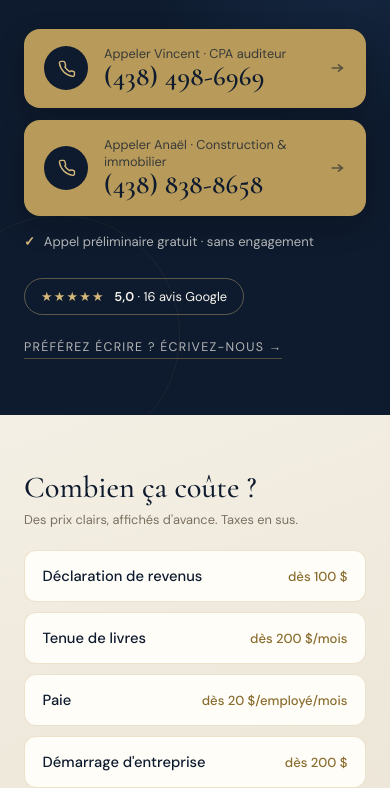
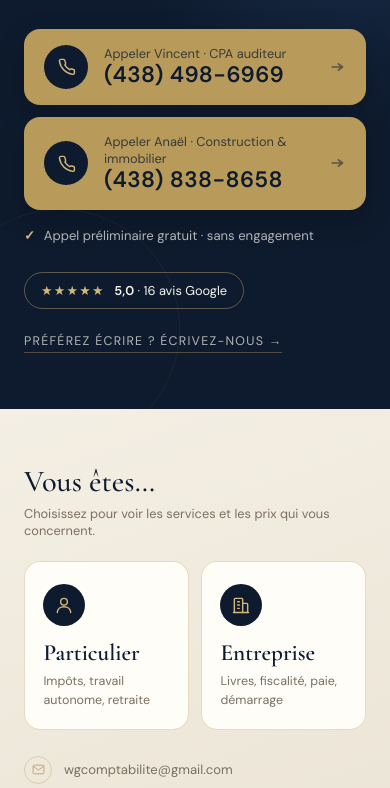
Before and after one commit to wgcomptabilite-netizen/WGCOMPTABILITE, a plain HTML site: page index.html in a window 390 px wide. Shown: the part 336-1124 px from the top of the page. Drawn offline with nearby package versions, Linux system fonts and the light colour scheme.

Commit message:
Beta: particulier/entreprise funnel in hero, new phone font, stacked section separation
Co-Authored-By: Claude Sonnet 5.5 <noreply@anthropic.com>
Claude-Session: https://claude.ai/code/session_0171YN8eD2x3MUCkfdaNJvwo

```diff
--- a/index.html
+++ b/index.html
@@ -1256,7 +1256,7 @@
   .call-ico svg { width: 19px; height: 19px; }
   .call-txt { display: flex; flex-direction: column; min-width: 0; flex: 1; }
   .call-who { font-size: .8rem; color: rgba(14,27,46,.75); }
-  .call-num { font-family: 'Cormorant Garamond', serif; font-size: 1.9rem; font-weight: 600; line-height: 1.1; letter-spacing: .01em; }
+  .call-num { font-family: 'DM Sans', sans-serif; font-size: 1.5rem; font-weight: 700; line-height: 1.2; letter-spacing: .02em; font-variant-numeric: tabular-nums; }
   .call-arrow { width: 18px; height: 18px; flex-shrink: 0; opacity: .55; transition: transform .25s var(--ease), opacity .25s; }
   .call-card:hover .call-arrow { transform: translateX(4px); opacity: 1; }
   .call-note { display: flex; align-items: center; gap: .55rem; font-size: .82rem; color: rgba(248,245,239,.7); margin-bottom: 1.75rem; }
@@ -1282,6 +1282,24 @@
   .quick-name { font-size: .92rem; font-weight: 500; }
   .quick-price { font-size: .82rem; color: var(--gold-deep); font-weight: 500; white-space: nowrap; }
   .quick .contact-pills { margin-top: 1.6rem; max-width: none; }
+
+  /* Funnel: particulier / entreprise */
+  .fn-pick { display: grid; grid-template-columns: 1fr 1fr; gap: .75rem; }
+  .fn-card {
+    text-align: left; font-family: 'DM Sans', sans-serif; cursor: pointer;
+    background: #fffdf8; border: 1px solid rgba(184,154,90,.35); border-radius: var(--r);
+    padding: 1.35rem 1.15rem 1.25rem; color: var(--navy);
+    display: flex; flex-direction: column; gap: .35rem;
+    transition: transform .25s var(--ease), box-shadow .25s var(--ease), border-color .2s;
+  }
+  .fn-card:hover { transform: translateY(-3px); box-shadow: 0 14px 30px rgba(14,27,46,.12); border-color: var(--gold); }
+  .fn-ico { width: 42px; height: 42px; border-radius: 50%; background: var(--navy); color: var(--gold-light); display: grid; place-items: center; margin-bottom: .6rem; }
+  .fn-ico svg { width: 20px; height: 20px; }
+  .fn-name { font-family: 'Cormorant Garamond', serif; font-size: 1.7rem; font-weight: 600; line-height: 1.1; }
+  .fn-desc { font-size: .78rem; line-height: 1.5; color: var(--text-muted); }
+  .fn-back { background: none; border: none; font-family: 'DM Sans', sans-serif; font-size: .78rem; color: var(--gold-deep); cursor: pointer; padding: 0; margin-bottom: .9rem; }
+  .fn-back:hover { text-decoration: underline; }
+  .fn-step { animation: rise .45s var(--ease) both; }
 
   @keyframes rise { from { opacity: 0; transform: translateY(16px); } to { opacity: 1; transform: none; } }
   .hero-left > *, .hero-right .quick { animation: rise .8s var(--ease) both; }
@@ -1320,8 +1338,19 @@
   .reveal.visible > :nth-child(4) { animation-delay: .18s; }
   .reveal.visible > :nth-child(n+5) { animation-delay: .24s; }
 
+  /* Stacked sheets: each section overlaps the previous one with a rounded edge + shadow */
+  .about, .services, .pricing, .contact {
+    position: relative; margin-top: -28px;
+    border-radius: 28px 28px 0 0;
+    box-shadow: 0 -14px 34px rgba(14,27,46,.16);
+    padding-top: calc(6rem + 28px); padding-bottom: 6rem;
+  }
+  .about { background: #0a1424; border-top: 1px solid rgba(184,154,90,.35); }
+  .services { background: #fffdf8; }
+  .pricing { background: var(--cream-dark); }
+  .contact { background: var(--cream); }
+  .hero { position: relative; z-index: 0; }
   /* Tighter rhythm = faster page */
-  .services, .pricing, .about, .contact { padding-top: 6rem; padding-bottom: 6rem; }
   .section-header { margin-bottom: 3rem; }
   .about-intro { margin-top: -1rem; margin-bottom: 3rem; }
 
@@ -1344,7 +1373,7 @@
     .hero-left { padding: 4.5rem 2.5rem; }
     .hero-right { padding: 4rem 2.5rem; }
 
-    .services, .pricing, .about, .contact { padding: 5rem 2.5rem; }
+    .services, .pricing, .about, .contact { padding: 5rem 2.5rem; padding-top: calc(5rem + 28px); }
     .price-grid { grid-template-columns: 1fr; }
     .tier-grid { grid-template-columns: repeat(2, 1fr); }
     .services-grid { grid-template-columns: repeat(2, 1fr); }
@@ -1404,12 +1433,14 @@
     .hero-right { padding: 3.5rem 1.5rem; }
     .hero-title { font-size: clamp(2.4rem, 9vw, 3.1rem); }
     .hero-subtitle { max-width: none; }
-    .call-num { font-size: 1.7rem; }
+    .call-num { font-size: 1.4rem; }
     .call-cards { max-width: none; }
     .quick-title { font-size: 1.9rem; }
+    .fn-name { font-size: 1.45rem; }
     .hero-left::before { width: 240px; height: 240px; top: -60px; right: -60px; }
 
-    .services, .pricing, .about, .contact { padding: 4rem 1.5rem; }
+    .services, .pricing, .about, .contact { padding: 4rem 1.5rem; padding-top: calc(4rem + 28px); }
+    .about, .services, .pricing, .contact { border-radius: 22px 22px 0 0; margin-top: -22px; }
     .price-card { padding: 2.25rem 1.5rem; }
     .tier-grid { grid-template-columns: 1fr; }
     .tier { padding: 2rem 1.5rem; }
@@ -1492,25 +1523,27 @@
 
   <div class="hero-right">
     <div class="quick">
-      <h2 class="quick-title" data-lang data-fr="Combien ça coûte ?" data-en="How much does it cost?"></h2>
-      <p class="quick-sub" data-lang data-fr="Des prix clairs, affichés d'avance. Taxes en sus." data-en="Clear prices, shown upfront. Taxes extra."></p>
-      <div class="quick-list">
-        <a class="quick-row" href="#tarifs" data-goto="particuliers:t1">
-          <span class="quick-name" data-lang data-fr="Déclaration de revenus" data-en="Tax return"></span>
-          <span class="quick-price" data-lang data-fr="dès 100 $" data-en="from $100"></span>
-        </a>
-        <a class="quick-row" href="#tarifs" data-goto="entreprises:livres">
-          <span class="quick-name" data-lang data-fr="Tenue de livres" data-en="Bookkeeping"></span>
-          <span class="quick-price" data-lang data-fr="dès 200 $/mois" data-en="from $200/mo"></span>
-        </a>
-        <a class="quick-row" href="#tarifs" data-goto="entreprises:livres">
-          <span class="quick-name" data-lang data-fr="Paie" data-en="Payroll"></span>
-          <span class="quick-price" data-lang data-fr="dès 20 $/employé/mois" data-en="from $20/employee/mo"></span>
-        </a>
-        <a class="quick-row" href="#tarifs" data-goto="entreprises:ponctuels">
-          <span class="quick-name" data-lang data-fr="Démarrage d'entreprise" data-en="Business start-up"></span>
-          <span class="quick-price" data-lang data-fr="dès 200 $" data-en="from $200"></span>
-        </a>
+      <div class="fn-step" id="fn-1">
+        <h2 class="quick-title" data-lang data-fr="Vous êtes…" data-en="You are…"></h2>
+        <p class="quick-sub" data-lang data-fr="Choisissez pour voir les services et les prix qui vous concernent." data-en="Choose to see the services and prices that fit you."></p>
+        <div class="fn-pick">
+          <button type="button" class="fn-card" data-seg="particuliers">
+            <span class="fn-ico"><svg viewBox="0 0 24 24" fill="none" stroke="currentColor" stroke-width="1.7" stroke-linecap="round" stroke-linejoin="round"><circle cx="12" cy="8" r="4"/><path d="M4 21c0-4.4 3.6-7 8-7s8 2.6 8 7"/></svg></span>
+            <span class="fn-name" data-lang data-fr="Particulier" data-en="Individual"></span>
+            <span class="fn-desc" data-lang data-fr="Impôts, travail autonome, retraite" data-en="Taxes, self-employed, retirement"></span>
+          </button>
+          <button type="button" class="fn-card" data-seg="entreprises">
+            <span class="fn-ico"><svg viewBox="0 0 24 24" fill="none" stroke="currentColor" stroke-width="1.7" stroke-linecap="round" stroke-linejoin="round"><path d="M4 21V5a1 1 0 0 1 1-1h8a1 1 0 0 1 1 1v16"/><path d="M14 10h5a1 1 0 0 1 1 1v10"/><path d="M8 8h2M8 12h2M8 16h2M3 21h18"/></svg></span>
+            <span class="fn-name" data-lang data-fr="Entreprise" data-en="Business"></span>
+            <span class="fn-desc" data-lang data-fr="Livres, fiscalité, paie, démarrage" data-en="Books, tax, payroll, start-up"></span>
+          </button>
+        </div>
+      </div>
+      <div class="fn-step" id="fn-2" hidden>
+        <button type="button" class="fn-back" id="fn-back"></button>
+        <h2 class="quick-title" data-lang data-fr="De quoi avez-vous besoin ?" data-en="What do you need?"></h2>
+        <p class="quick-sub" id="fn-sub"></p>
+        <div class="quick-list" id="fn-list"></div>
       </div>
       <div class="contact-pills">
         <div class="pill">
@@ -2077,6 +2110,7 @@ function setLang(lang) {
   if (msg) msg.placeholder = msg.getAttribute('data-' + lang + '-placeholder');
 
   if (typeof renderT1 === 'function') renderT1();
+  if (typeof renderFunnel === 'function') renderFunnel();
 }
 
 // T1 price estimator
@@ -2161,6 +2195,45 @@ document.querySelectorAll('[data-goto]').forEach(card => card.addEventListener('
   document.querySelector(`.price-panel[data-panel="${tab}"] .svc-pills [data-svc="${svc}"]`).click();
 }));
 
+// Hero funnel: particulier / entreprise, then the services of that side
+const FN = {
+  particuliers: [
+    { go: 'particuliers:t1',       fr: 'Déclaration de revenus (T1)',   en: 'Tax return (T1)',        pfr: 'dès 100 $',            pen: 'from $100' },
+    { go: 'particuliers:ta',       fr: 'Travailleur autonome',          en: 'Self-employed',          pfr: 'dès 110 $/mois',       pen: 'from $110/mo' },
+    { go: 'particuliers:retraite', fr: 'Planification & retraite',      en: 'Planning & retirement',  pfr: 'dès 200 $',            pen: 'from $200' }
+  ],
+  entreprises: [
+    { go: 'entreprises:livres',      fr: 'Tenue de livres',             en: 'Bookkeeping',            pfr: 'dès 200 $/mois',       pen: 'from $200/mo' },
+    { go: 'entreprises:impots',      fr: 'Fin d\'année (T2 / T3)',      en: 'Year-end (T2 / T3)',     pfr: 'dès 1 000 $',          pen: 'from $1,000' },
+    { go: 'entreprises:tpstvq',      fr: 'Déclarations TPS / TVQ',      en: 'GST / QST returns',      pfr: 'sur soumission',       pen: 'by quote' },
+    { go: 'entreprises:livres',      fr: 'Paie',                        en: 'Payroll',                pfr: 'dès 20 $/employé/mois', pen: 'from $20/employee/mo' },
+    { go: 'entreprises:ponctuels',   fr: 'Démarrage d\'entreprise',     en: 'Business start-up',      pfr: 'dès 200 $',            pen: 'from $200' },
+    { go: 'entreprises:compilation', fr: 'Mission de compilation',      en: 'Compilation engagement', pfr: 'sur soumission',       pen: 'by quote' }
+  ]
+};
+let fnSeg = null;
+function renderFunnel() {
+  const fr = currentLang === 'fr';
+  document.getElementById('fn-1').hidden = !!fnSeg;
+  document.getElementById('fn-2').hidden = !fnSeg;
+  if (!fnSeg) return;
+  const label = fnSeg === 'particuliers' ? (fr ? 'Particulier' : 'Individual') : (fr ? 'Entreprise' : 'Business');
+  document.getElementById('fn-back').textContent = '← ' + (fr ? 'Changer · ' : 'Change · ') + label;
+  document.getElementById('fn-sub').textContent = fr ? 'Prix affichés d\'avance, taxes en sus. Cliquez pour voir le détail.' : 'Prices shown upfront, taxes extra. Click for details.';
+  document.getElementById('fn-list').innerHTML = FN[fnSeg].map(r =>
+    `<a class="quick-row" href="#tarifs" data-go="${r.go}"><span class="quick-name">${fr ? r.fr : r.en}</span><span class="quick-price">${fr ? r.pfr : r.pen}</span></a>`).join('');
+}
+document.querySelectorAll('.fn-card').forEach(c => c.addEventListener('click', () => { fnSeg = c.dataset.seg; renderFunnel(); }));
+document.getElementById('fn-back').addEventListener('click', () => { fnSeg = null; renderFunnel(); });
+document.getElementById('fn-list').addEventListener('click', e => {
+  const a = e.target.closest('.quick-row'); if (!a) return;
+  e.preventDefault();
+  const [tab, svc] = a.dataset.go.split(':');
+  document.querySelector(`.price-tabs [data-tab="${tab}"]`).click();
+  document.querySelector(`.price-panel[data-panel="${tab}"] .svc-pills [data-svc="${svc}"]`).click();
+  document.getElementById('tarifs').scrollIntoView({ behavior: 'smooth', block: 'start' });
+});
+
 // Nav shadow on scroll + call button appears on phones once the hero is out of view
 const navScroll = () => document.querySelector('nav').classList.toggle('scrolled', window.scrollY > 8);
 window.addEventListener('scroll', navScroll, { passive: true });
```
